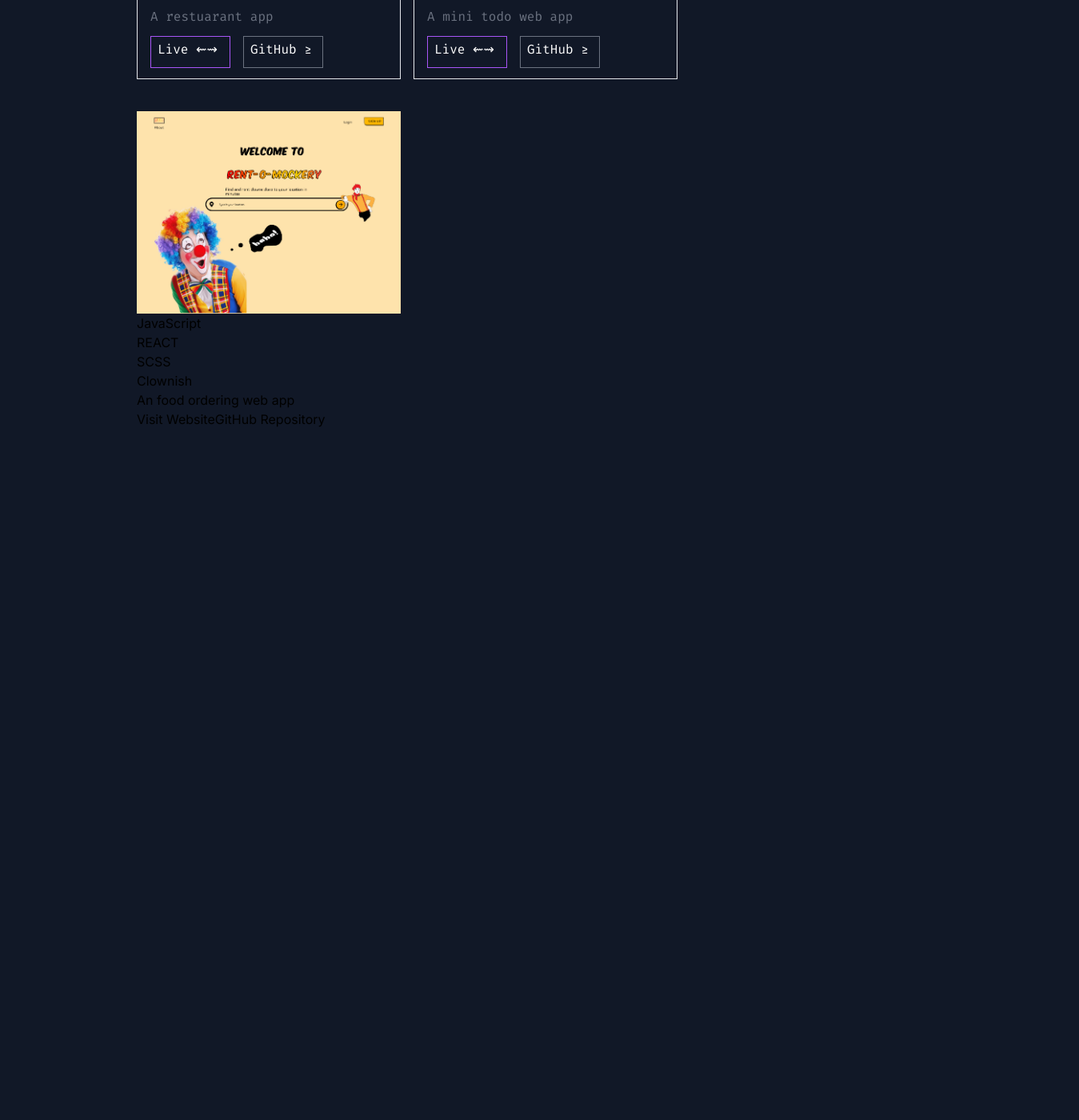
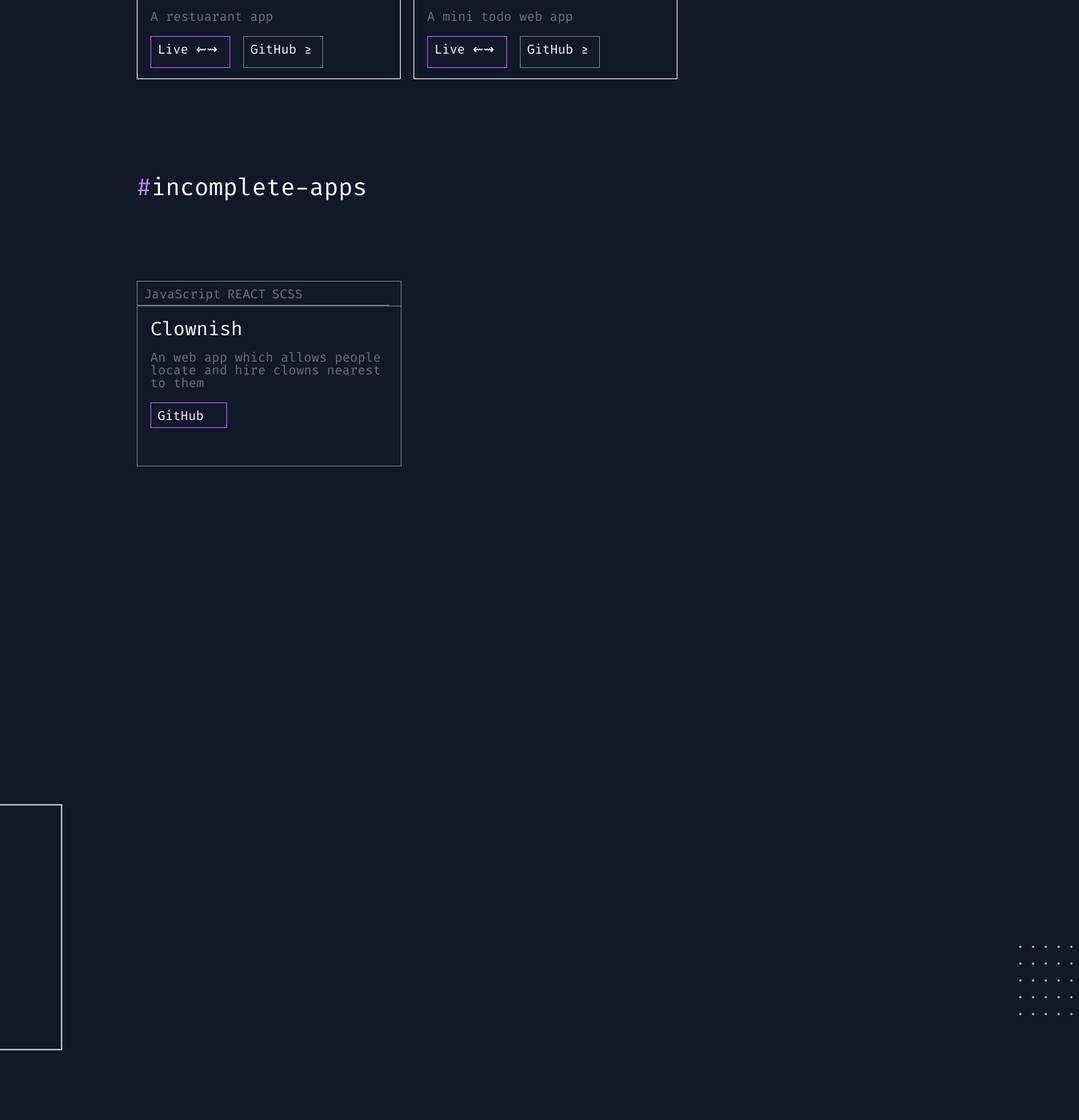
Before and after one commit to AkeleA/new-port, a Next.js app: page /projects in a window 1280 px wide. Shown: the part 1120-2520 px from the top of the page at 80% size, 1349 px wide, since content can reach past the window. Before the commit the page ends 2087 px from the top, so only its background shows below. Built offline with nearby package versions, Linux system fonts and the light colour scheme.

Commit message:
August 2023

```diff
--- /dev/null
+++ b/app/about/bio.tsx
@@ -0,0 +1,34 @@
+import React from "react";
+
+type Props = {};
+
+const AkeleProf = (props: Props) => {
+  return (
+    <div className="absolute w-[1033px] h-[593px] top-[117px] left-[171px]">
+      <div className="w-[174px] h-[77px] flex-shrink-0">
+        <h2 className="w-[174px] h-[42px] inline-flex items-start">
+          <span className="font-sans text-purple-400 text-3xl not-italic font-semibold leading-0">
+            /
+          </span>
+          <span className="text-white font-sans text-3xl not-italic font-semibold leading-0">
+            about-me
+          </span>
+        </h2>
+        <p className="text-white font-sans mt-3.5 not-italic text-base font-normal leading-normal">
+          Who am I?
+        </p>
+      </div>
+      <div className="mt-2 w-[1028px] h-[508px] flex-shrink-0">
+        <p className="absolute w-[515px] top-[189px] font-sans text-base not-italic font-normal leading-6 text-gray-500">
+          Hello, I’m Akele! I’m a self-taught front-end developer based in
+          Lagos, Nigeria. I can develop responsive websites into modern
+          user-friendly web experiences. Transforming my creativity and
+          knowledge into a websites has been my passion for over 3 years. I
+          always strive to learn about the newest technologies and frameworks.
+        </p>
+      </div>
+    </div>
+  );
+};
+
+export default AkeleProf;
--- /dev/null
+++ b/app/about/page.tsx
@@ -0,0 +1,21 @@
+import React from "react";
+import Navbar from "@/components/Navbar";
+import Image from "next/image";
+import Sidebar from "@/components/Sidebar";
+import Footer from "@/components/Footer";
+import AkeleProf from "./bio";
+
+type Props = {};
+
+const Biography = (props: Props) => {
+  return (
+    <div>
+      <Sidebar />
+      <Navbar />
+      <Footer />
+      <AkeleProf />
+    </div>
+  );
+};
+
+export default Biography;
--- a/app/projects/page.tsx
+++ b/app/projects/page.tsx
@@ -1,11 +1,12 @@
 import React from "react";
 import Navbar from "@/components/Navbar";
-
+import Image from "next/image";
 import Sidebar from "@/components/Sidebar";
 import Link from "next/link";
 import Top from "./top";
 import Comprojs from "./comprojs";
 import Uncomprojs from "./uncomprojs";
+import Footer from "@/components/Footer";
 
 type Props = {};
 
@@ -17,6 +18,47 @@ const gprojects: React.FC<Props> = (props) => {
       <Top />
       <Comprojs />
       <Uncomprojs />
+      <Footer />
+      <div>
+        <div className="absolute box-border left-[1284px] top-[672px]">
+          <Image
+            src="/backrect1.png"
+            width={91}
+            height={91}
+            alt="background image"
+          />
+        </div>
+        <div className="absolute box-border left-[1298px] top-[1160px]">
+          <Image
+            src="/backrect2.png"
+            width={155}
+            height={155}
+            alt="background image 2"
+          />
+        </div>
+        <div className="absolute box-border -left-[77px] top-[2125px]">
+          <Image
+            src="/backrect3.png"
+            width={155}
+            height={155}
+            alt="background image"
+          />
+        </div>
+        <div className="flex flex-col justify-between items-start p-2 gap-4 absolute w-[83px] h-[103px] left-[1266px] top-[2294px] overflow-hidden">
+          <Image src="/dot1.png" alt="dots 1" width={83} height={4} />
+          <Image src="/dot2.png" alt="dots 1" width={83} height={4} />
+          <Image src="/dot3.png" alt="dots 1" width={83} height={4} />
+          <Image src="/dot4.png" alt="dots 1" width={83} height={4} />
+          <Image src="/dot5.png" alt="dots 1" width={83} height={4} />
+        </div>
+        <div className="flex flex-col justify-between items-start p-0 gap-4 absolute w-[103px] h-[103px] -left-[51px] top-[2705px] overflow-hidden">
+          <Image src="/dot1.png" alt="dots 1" width={83} height={4} />
+          <Image src="/dot2.png" alt="dots 1" width={83} height={4} />
+          <Image src="/dot3.png" alt="dots 1" width={83} height={4} />
+          <Image src="/dot4.png" alt="dots 1" width={83} height={4} />
+          <Image src="/dot5.png" alt="dots 1" width={83} height={4} />
+        </div>
+      </div>
     </div>
   );
 };
--- a/app/projects/uncomprojs.tsx
+++ b/app/projects/uncomprojs.tsx
@@ -1,40 +1,49 @@
 import React from "react";
-import Image from "next/image";
 import projData from "./uproj.json";
 
 const Uncomprojs: React.FC = () => {
   return (
-    <div className="w-[1025px] h-[828px] absolute left-[171px] top-[1259px]">
-      <div>
+    <div className="w-[1025px] h-[828px] absolute left-[171px] top-[1339px]">
+      <h2 className="w-[289px] h-[42px] inline-flex items-start">
+        <span className="text-purple-400 font-sans text-3xl not-italic font-medium leading-none">
+          #
+        </span>
+        <span className="text-white font-sans text-3xl not-italic font-medium leading-none">
+          incomplete-apps
+        </span>
+      </h2>
+      <div className="inline-flex flex-col items-start mt-[90px] w-[1025px] h-[738px] gap-4">
         {projData.map((project, index) => (
-          <div key={index}>
-            <Image
-              src={project.image}
-              alt={project.name}
-              width={330}
-              height={250}
-            />
-            <ul>
+          <div
+            key={index}
+            className="flex w-[331px] h-[232px] flex-col items-start border border-solid border-gray-500"
+          >
+            <ul className="flex p-2 items-start gap-2 self-stretch w-[315px] h-[30px] border-b border-solid border-gray-500">
               {project.languages.map((language, langIndex) => (
-                <li key={langIndex}>{language}</li>
+                <li
+                  key={langIndex}
+                  className="text-gray-500 font-sans text-base not-italic font-normal leading-none"
+                >
+                  {language}
+                </li>
               ))}
             </ul>
-            <h1>{project.name}</h1>
-            <p>{project.description}</p>
-            <div>
-              <a
-                href={project.projectLink}
-                target="_blank"
-                rel="noopener noreferrer"
-              >
-                Visit Website
-              </a>
+            <div className="flex p-4 flex-col items-start gap-4 self-stretch border-t border-solid border-gray-500">
+              <h1 className="text-white font-sans text-2xl not-italic font-medium leading-none">
+                {project.name}
+              </h1>
+              <p className="text-gray-500 font-sans text-base not-italic font-normal leading-none">
+                {project.description}
+              </p>
               <a
                 href={project.githubLink}
                 target="_blank"
                 rel="noopener noreferrer"
+                className="flex pt-2 pr-4 pl-2 gap-[10px] w-24 h-8 border border-solid border-purple-500"
               >
-                GitHub Repository
+                <span className="text-white font-sans leading-none text-base not-italic font-medium">
+                  GitHub
+                </span>
               </a>
             </div>
           </div>
--- a/app/projects/uproj.json
+++ b/app/projects/uproj.json
@@ -1,10 +1,8 @@
 [
   {
     "name": "Clownish",
-    "description": "An food ordering web app",
-    "image": "/clownish.jpg",
+    "description": "An web app which allows people locate and hire clowns nearest to them",
     "languages": ["JavaScript", "REACT", "SCSS"],
-    "projectLink": "https://clownish.netlify.app/",
     "githubLink": "https://github.com/AkeleA/clownish"
   }
 ]
--- a/components/aboutme.tsx
+++ b/components/aboutme.tsx
@@ -1,11 +1,13 @@
 import React from "react";
 import Image from "next/image";
+import Link from "next/link";
 
 type Props = {};
 
 const Bio = (props: Props) => {
   return (
     <div className="absolute w-[1025px] h-[508px] left-[173px] top-[1984px]">
+      <Link href="/about">
         <div className="flex flex-row items-center p-0 gap-4 absolute w-[516px] h-[42px] left-0 top-0">
           <h2 className="flex flex-row items-start p-0 w-[174px] h-[42px] flex-none order-0 flex-grow-0">
             <span className="w-5 h-[42px] font-sans not-italic font-medium text-3xl leading-[42px] text-purple-400 flex-none order-none flex-grow-0">
@@ -21,14 +23,14 @@ const Bio = (props: Props) => {
           <p className="absolute w-[515px] h-[312px] left-0 top-[65px] font-sans not-italic font-normal text-base leading-6 text-gray-500">
             Hello, I&apos;m Akeleojo Achor! I&apos;m a passionate and dedicated
             self-taught front-end developer based in Lagos, Nigeria. With my
-          extensive expertise and attention to detail, I craft visually stunning
-          and responsive websites from scratch, delivering exceptional user
-          experiences. Transforming creative ideas into functional and elegant
-          web solutions is my driving force. I take great pride in helping
-          clients establish a strong and captivating online presence. By staying
-          abreast of the latest technologies and frameworks, I continuously
-          expand my knowledge and skills to create cutting-edge and future-proof
-          websites.
+            extensive expertise and attention to detail, I craft visually
+            stunning and responsive websites from scratch, delivering
+            exceptional user experiences. Transforming creative ideas into
+            functional and elegant web solutions is my driving force. I take
+            great pride in helping clients establish a strong and captivating
+            online presence. By staying abreast of the latest technologies and
+            frameworks, I continuously expand my knowledge and skills to create
+            cutting-edge and future-proof websites.
           </p>
           <button className="box-border flex- flex-row items-start pt-0.5 pr-4 gap-4 absolute w-[148px] h-[37px] left-0 top-[401px] border border-solid border-purple-400">
             <span className="w-[116px] h-[21px] font-sans not-italic font-medium text-base leading-5 text-white flex-none order-none flex-grow-0">
@@ -59,6 +61,7 @@ const Bio = (props: Props) => {
             />
           </div>
         </div>
+      </Link>
     </div>
   );
 };
--- a/tailwind.config.js
+++ b/tailwind.config.js
@@ -28,6 +28,9 @@ module.exports = {
       gap: {
         100: "34.688rem",
       },
+      boxShadow: {
+        custom: "0px 4px 4px rgba(0, 0, 0, 0.25)",
+      },
     },
   },
   plugins: [],
```
Lines whose indentation alone changed are shown as unchanged.
